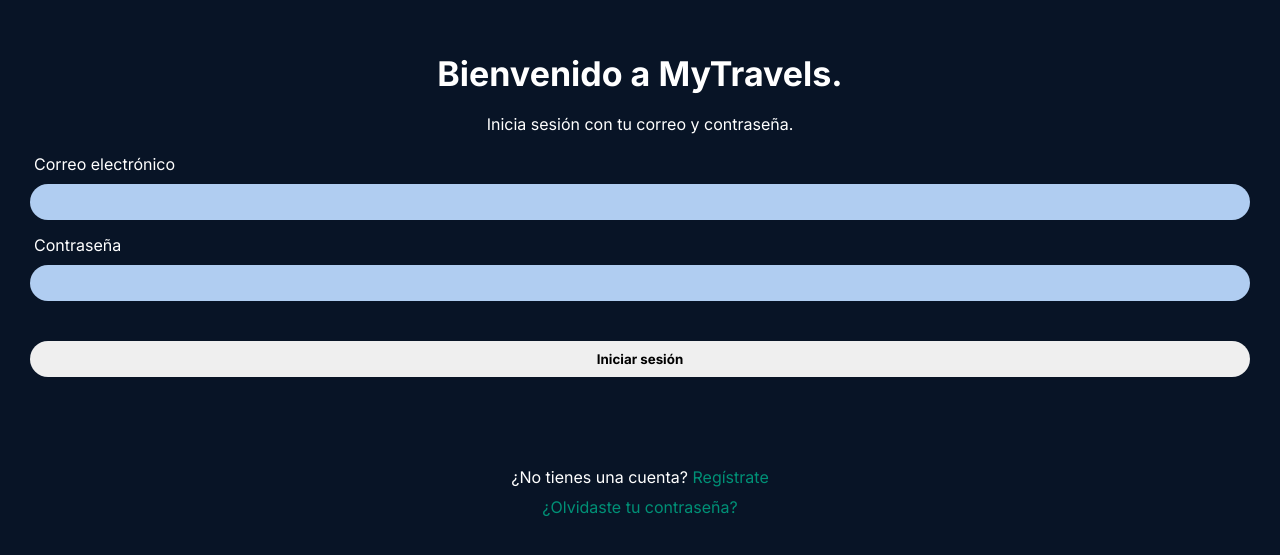
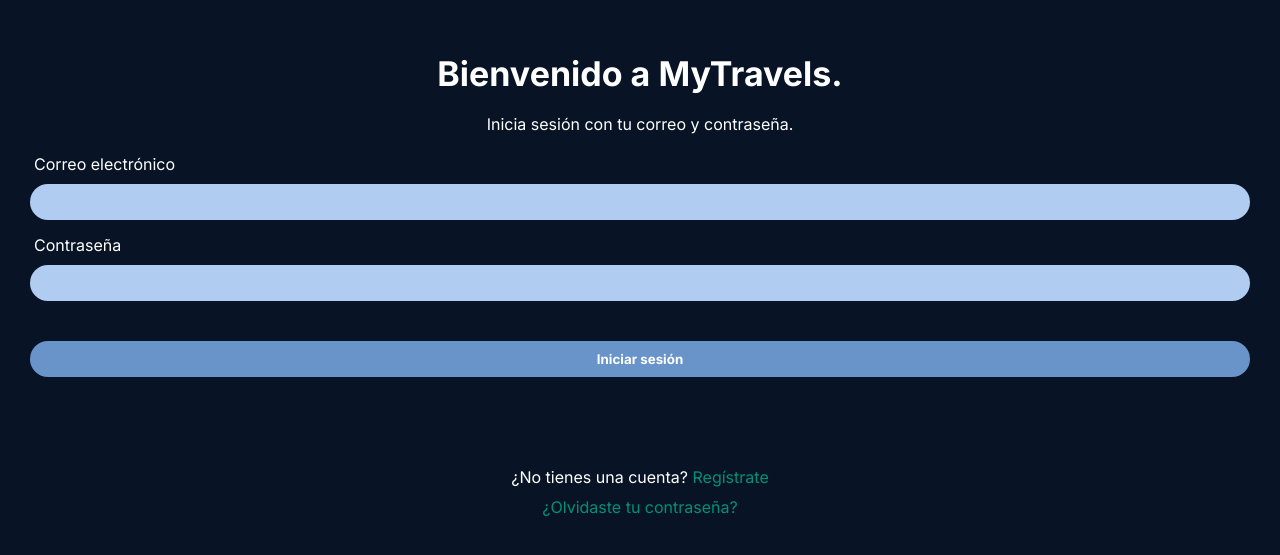
Before and after one commit to my-travels-org/my-travels, a Next.js app: page / in a window 1280 px wide. Shown: the part 115-670 px from the top of the page. Built offline with nearby package versions, Linux system fonts and the light colour scheme.

Commit message:
Add sonner's toaster

```diff
--- a/package.json
+++ b/package.json
@@ -21,6 +21,7 @@
     "react": "18.2.0",
     "react-dom": "18.2.0",
     "react-hook-form": "^7.45.4",
+    "sonner": "^0.6.2",
     "typescript": "5.1.6",
     "yup": "^1.2.0"
   },
--- a/src/app/layout.tsx
+++ b/src/app/layout.tsx
@@ -1,5 +1,9 @@
+'use client'
+
 import type { Metadata } from 'next'
 import { Inter } from 'next/font/google'
+import { Toaster } from 'sonner'
+
 import '@styles/global.scss'
 
 const inter = Inter({ subsets: ['latin'] })
@@ -19,6 +23,7 @@
     <html lang='en'>
       <body className={inter.className}>
         <main>
+          <Toaster position='top-center' closeButton duration={2500} visibleToasts={3} />
           {children}
         </main>
       </body>
--- a/src/components/Button/Button.module.scss
+++ b/src/components/Button/Button.module.scss
@@ -5,7 +5,11 @@
   padding: 1rem;
   border-radius: 2rem;
   border: none;
-  background-color: variables.$primary-grey-color;
+  background-color: variables.$secondary-blue-color;
   color: white;
   font-family: inherit;
+  &:disabled{
+    opacity: 0.5;
+    cursor: not-allowed;
+  }
 }
--- a/src/components/Button/index.tsx
+++ b/src/components/Button/index.tsx
@@ -3,8 +3,15 @@
 import { ButtonProps } from '@/types'
 import styles from './Button.module.scss'
 
-export default function Button ({ props, children, className = '' }: ButtonProps): React.ReactNode {
+export default function Button ({ props, children, className = '', onClick = () => {}, type = 'button' }: ButtonProps): React.ReactNode {
   return (
-    <button {...props} className={`${styles.button} ${className}`}>{children}</button>
+    <button
+      className={`${styles.button} ${className}`}
+      {...props}
+      onClick={onClick}
+      type={type}
+    >
+      {children}
+    </button>
   )
 }
--- a/src/components/Form/index.tsx
+++ b/src/components/Form/index.tsx
@@ -4,6 +4,7 @@
 import { useForm } from 'react-hook-form'
 import { yupResolver } from '@hookform/resolvers/yup'
 
+import { Button } from '@components/index'
 import { FormProps } from '@/types'
 import styles from './Form.module.scss'
 
@@ -12,7 +13,8 @@
   submitButton = 'Enviar',
   schema,
   onSubmit: handleFormSubmit,
-  className = ''
+  className = '',
+  isSubmitDisabled = false
 }: FormProps): JSX.Element {
   const {
     register,
@@ -57,7 +59,13 @@
         ))}
       </div>
 
-      <button className={styles.form_button} type='submit'>{submitButton}</button>
+      <Button
+        className={styles.form_button}
+        type='submit'
+        props={{ disabled: isSubmitDisabled }}
+      >
+        {submitButton}
+      </Button>
     </form>
   )
 }
--- a/src/components/Register/index.tsx
+++ b/src/components/Register/index.tsx
@@ -1,18 +1,23 @@
 'use client'
 
-import axios from 'axios'
+import { useState } from 'react'
 import { useRouter } from 'next/navigation'
+import { toast } from 'sonner'
 
 // import { ValidatedErrors } from '@/types/errors/validatedErrors'
 import { Form } from '@components/index'
 import { registerFields } from '@constants/FormFields'
 import { registerSchema } from '@constants/FormSchemas'
 import { type CreateUserDTO, type RegisterFieldValues } from '@/types'
+import { RegisterService } from '@services/Register'
 import styles from './Register.module.scss'
 
 export default function Register (): JSX.Element {
+  const [isSubmitted, setIsSubmitted] = useState(false)
   const router = useRouter()
-  const handleSubmit = (data: RegisterFieldValues): any => {
+
+  const handleSubmit = async (data: RegisterFieldValues): Promise<any> => {
+    setIsSubmitted(true)
     const { name, lastname, surname, email, password, maritalStatus, city, birthdate, activity1, activity2, activity3 } = data
     const payload: CreateUserDTO = {
       nombre: name,
@@ -27,15 +32,21 @@
       actividad2: activity2,
       actividad3: activity3
     }
-    // const data = Object.assign({}, ...fieldsData)
 
-    axios.post('http://localhost:8000/api/auth/register', payload)
-      .then((response) => {
-        router.push('/')
-      }).catch((error) => {
-        console.log(error)
-        // const errors: ValidatedErrors = JSON.parse(error.response.data.message)
-      })
+    toast.promise(RegisterService.addUser(payload), {
+      loading: 'Registrando usuario...',
+      success: () => {
+        setTimeout(() => {
+          router.push('/')
+        }, 1000)
+        return 'Usuario registrado con éxito'
+      },
+      error: (err: any) => {
+        const errors = Object.values(JSON.parse(err.response.data)).join(', ')
+        setIsSubmitted(false)
+        return `Ocurrió un error al intentar registrar: ${errors}`
+      }
+    })
   }
 
   return (
@@ -47,6 +58,7 @@
         onSubmit={handleSubmit}
         schema={registerSchema}
         className={styles.register_form}
+        isSubmitDisabled={isSubmitted}
       />
 
     </section>
--- /dev/null
+++ b/src/services/Register.ts
@@ -0,0 +1,12 @@
+import axios from 'axios'
+
+import { type CreateUserDTO } from '@/types'
+
+const addUser = async (user: CreateUserDTO): Promise<any> => {
+  const response = await axios.post('http://localhost:8000/api/auth/register', user)
+  return response
+}
+
+export const RegisterService = {
+  addUser
+}
```
Also changed, not shown: src/types.d.ts (+6 -4 lines), 1 other file (tests, documents, lock files or other folders).
